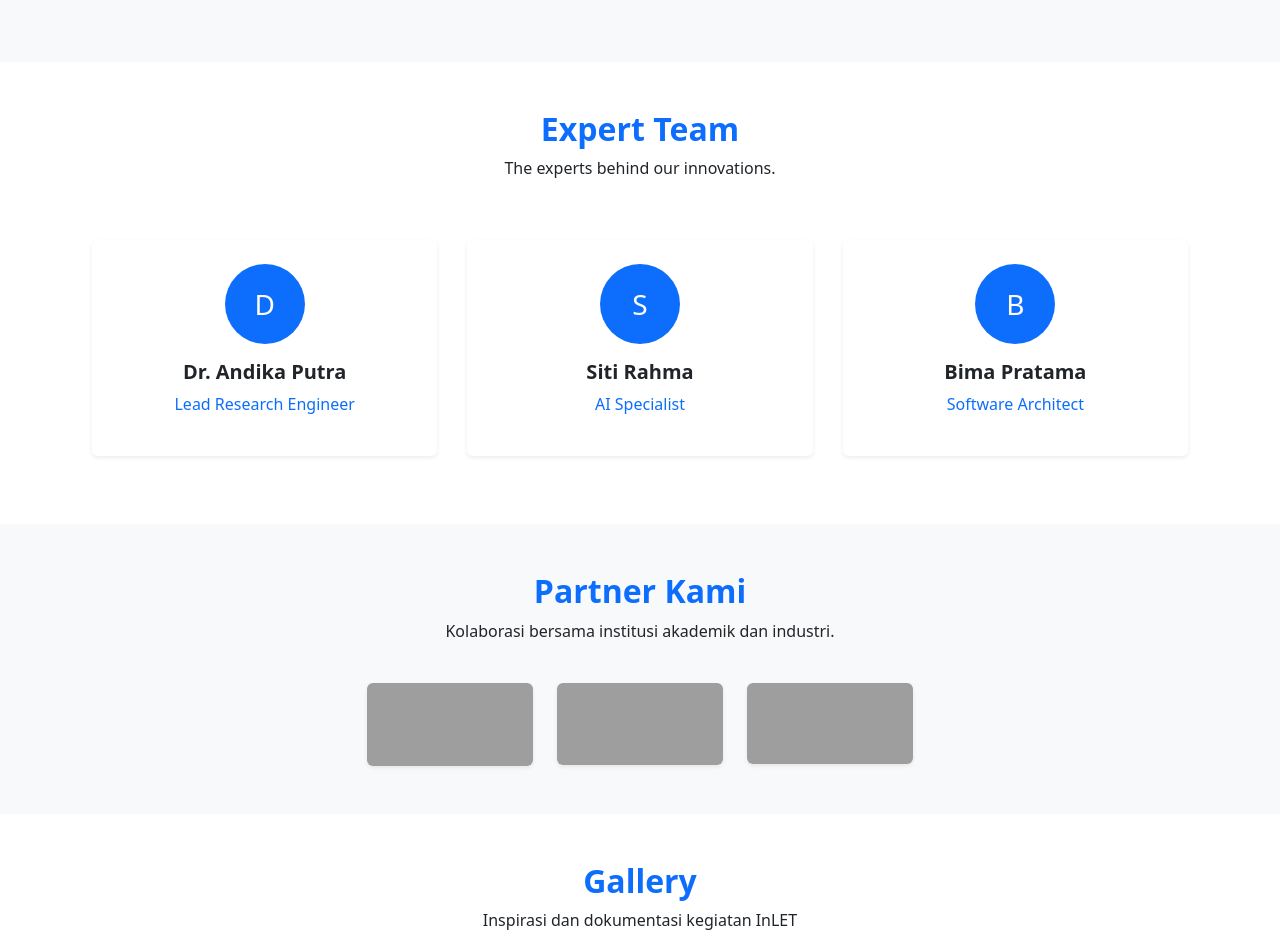
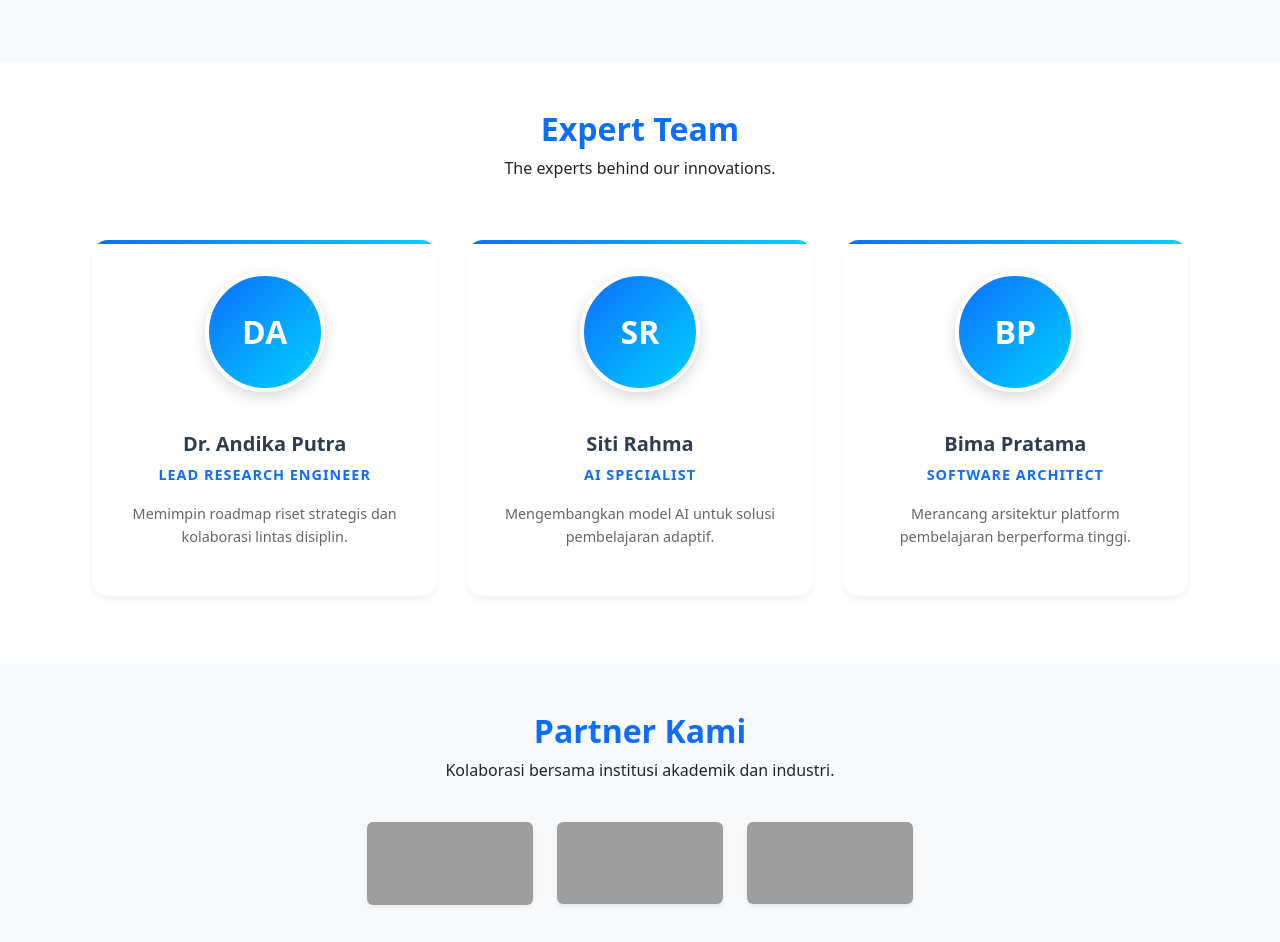
Before and after one commit to FALAA-1285/PBL-InLET, a PHP site: page / in a window 1280 px wide. Shown: the part 1501-2443 px from the top of the page. Run offline with PHP 8.4, Linux system fonts and the light colour scheme; grey boxes are pictures that could not be loaded.

Commit message:
membuat kotak aja

```diff
--- a/css/style-home.css
+++ b/css/style-home.css
@@ -104,3 +104,57 @@ body::-webkit-scrollbar {
 .teamSwiper .swiper-slide {
     width: 300px;
 }
+
+.card-surface {
+    background: #ffffff;
+    border-radius: 18px;
+    border: 1px solid rgba(148, 163, 184, 0.25);
+    box-shadow: 0 15px 45px rgba(15, 23, 42, 0.08);
+}
+
+.research {
+    background: var(--light, #f8fafc);
+    padding: 6rem 2rem;
+}
+
+.research-container {
+    max-width: 1200px;
+    margin: 0 auto;
+}
+
+.research-card {
+    padding: 2rem;
+    border-left: 5px solid var(--primary, #2563eb);
+    display: flex;
+    flex-direction: column;
+    gap: 1rem;
+    height: 100%;
+}
+
+.research-card h4 {
+    font-size: 1.35rem;
+    color: var(--primary, #2563eb);
+    margin-bottom: 0.25rem;
+}
+
+.research-card p {
+    color: var(--gray, #64748b);
+    margin-bottom: 0;
+}
+
+.research-card .research-meta {
+    font-size: 0.9rem;
+    font-weight: 600;
+    color: var(--primary-dark, #1e40af);
+}
+
+.research-card .research-video {
+    margin-top: 0.5rem;
+}
+
+.research-empty {
+    border: 2px dashed rgba(37, 99, 235, 0.25);
+    border-radius: 16px;
+    padding: 3rem 2rem;
+    color: var(--gray, #64748b);
+}
--- /dev/null
+++ b/css/style-member.css
@@ -0,0 +1,180 @@
+/* css/style-member.css */
+
+:root {
+    --card-bg: #ffffff;
+    --primary-color: #0d6efd; /* Biru Bootstrap standar, ubah sesuai branding */
+    --secondary-color: #6c757d;
+    --hover-shadow: 0 15px 30px rgba(0,0,0,0.1);
+    --gradient-accent: linear-gradient(135deg, var(--primary-color), #00d2ff);
+}
+
+/* Hero Section Adjustment */
+.hero {
+    /* Pastikan path background image sesuai dengan struktur folder Anda */
+    /* background: linear-gradient(rgba(0,0,0,0.7), rgba(0,0,0,0.7)), url('../images/bg-hero.jpg'); */
+    background-color: #2c3e50;
+    padding: 80px 0;
+    margin-bottom: 0;
+}
+
+.team-section {
+    padding: 5rem 0;
+    background-color: #f8f9fa;
+}
+
+/* Card Container */
+.member-card {
+    background: var(--card-bg);
+    border-radius: 16px;
+    overflow: hidden;
+    box-shadow: 0 4px 6px rgba(0,0,0,0.05);
+    transition: all 0.3s ease;
+    height: 100%;
+    border: none;
+    display: flex;
+    flex-direction: column;
+    position: relative;
+}
+
+/* Decorative Top Line */
+.member-card::before {
+    content: '';
+    position: absolute;
+    top: 0;
+    left: 0;
+    width: 100%;
+    height: 4px;
+    background: var(--gradient-accent);
+}
+
+.member-card:hover {
+    transform: translateY(-10px);
+    box-shadow: var(--hover-shadow);
+}
+
+/* Avatar / Image Area */
+.member-img-wrapper {
+    width: 120px;
+    height: 120px;
+    margin: 2rem auto 1rem;
+    position: relative;
+}
+
+.member-img {
+    width: 100%;
+    height: 100%;
+    object-fit: cover;
+    border-radius: 50%;
+    border: 4px solid #fff;
+    box-shadow: 0 5px 15px rgba(0,0,0,0.15);
+    background-color: #eee;
+}
+
+/* Fallback Initials Circle */
+.member-initials {
+    width: 100%;
+    height: 100%;
+    background: var(--gradient-accent);
+    color: white;
+    border-radius: 50%;
+    display: flex;
+    align-items: center;
+    justify-content: center;
+    font-size: 2rem;
+    font-weight: bold;
+    border: 4px solid #fff;
+    box-shadow: 0 5px 15px rgba(0,0,0,0.15);
+    user-select: none;
+}
+
+/* Text Content */
+.member-info {
+    padding: 1.5rem;
+    text-align: center;
+    flex-grow: 1;
+    display: flex;
+    flex-direction: column;
+}
+
+.member-name {
+    font-size: 1.25rem;
+    font-weight: 700;
+    color: #2c3e50;
+    margin-bottom: 0.5rem;
+}
+
+.member-role {
+    font-size: 0.9rem;
+    color: var(--primary-color);
+    font-weight: 600;
+    text-transform: uppercase;
+    letter-spacing: 1px;
+    margin-bottom: 1rem;
+}
+
+.member-desc {
+    font-size: 0.9rem;
+    color: #666;
+    line-height: 1.6;
+    margin-bottom: 1.5rem;
+
+    /* Membatasi teks menjadi 3 baris dengan '...' */
+    display: -webkit-box;
+    -webkit-line-clamp: 3;
+    -webkit-box-orient: vertical;
+    overflow: hidden;
+}
+
+/* Footer Card (Email) */
+.member-footer {
+    padding: 1rem;
+    background: #f8f9fa;
+    border-top: 1px solid #eee;
+    text-align: center;
+}
+
+.btn-email {
+    color: var(--secondary-color);
+    text-decoration: none;
+    font-size: 0.9rem;
+    transition: color 0.2s;
+    display: inline-block;
+}
+
+.btn-email:hover {
+    color: var(--primary-color);
+}
+
+/* Custom Pagination */
+.pagination-modern {
+    gap: 0.35rem;
+}
+
+.pagination-modern .page-link {
+    border: none;
+    border-radius: 18px;
+    padding: 0.65rem 1.3rem;
+    font-weight: 600;
+    letter-spacing: 0.5px;
+    color: #475569;
+    background: #fff;
+    box-shadow: 0 12px 24px rgba(15, 23, 42, 0.08);
+    transition: all 0.2s ease;
+}
+
+.pagination-modern .page-link:hover {
+    color: var(--primary-color);
+    transform: translateY(-1px);
+}
+
+.pagination-modern .page-item.active .page-link {
+    background: var(--primary-color);
+    color: #fff;
+    box-shadow: 0 15px 30px rgba(13, 110, 253, 0.35);
+}
+
+.pagination-modern .page-item.disabled .page-link {
+    opacity: 0.4;
+    box-shadow: none;
+    color: #94a3b8;
+}
--- a/index.php
+++ b/index.php
@@ -9,9 +9,21 @@ for ($i = 1; $i <= 25; $i++) {
 }
 
 $team = [
-    ["nama" => "Dr. Andika Putra", "jabatan" => "Lead Research Engineer"],
-    ["nama" => "Siti Rahma", "jabatan" => "AI Specialist"],
-    ["nama" => "Bima Pratama", "jabatan" => "Software Architect"],
+    [
+        "nama" => "Dr. Andika Putra",
+        "jabatan" => "Lead Research Engineer",
+        "deskripsi" => "Memimpin roadmap riset strategis dan kolaborasi lintas disiplin."
+    ],
+    [
+        "nama" => "Siti Rahma",
+        "jabatan" => "AI Specialist",
+        "deskripsi" => "Mengembangkan model AI untuk solusi pembelajaran adaptif."
+    ],
+    [
+        "nama" => "Bima Pratama",
+        "jabatan" => "Software Architect",
+        "deskripsi" => "Merancang arsitektur platform pembelajaran berperforma tinggi."
+    ],
 ];
 
 $partners = [
@@ -49,6 +61,21 @@ $gallery_total_pages = ceil($gallery_total_items / $gallery_limit);
 
 $current_gallery = array_slice($gallery, $gallery_start, $gallery_limit);
 
+function getInitials($name) {
+    $words = preg_split('/\s+/', trim($name));
+    $initials = '';
+    foreach ($words as $word) {
+        if ($word === '') {
+            continue;
+        }
+        $initials .= mb_substr($word, 0, 1);
+        if (mb_strlen($initials) >= 2) {
+            break;
+        }
+    }
+    return strtoupper($initials);
+}
+
 ?>
 <!DOCTYPE html>
 <html lang="en">
@@ -63,6 +90,7 @@ $current_gallery = array_slice($gallery, $gallery_start, $gallery_limit);
     <link rel="stylesheet" href="css/style-home.css">
     <link rel="stylesheet" href="css/style-header.css">
     <link rel="stylesheet" href="css/style-footer.css">
+    <link rel="stylesheet" href="css/style-member.css">
 </head>
 
 <body>
@@ -152,13 +180,19 @@ $current_gallery = array_slice($gallery, $gallery_start, $gallery_limit);
 
                     <?php foreach ($team as $t): ?>
                         <div class="swiper-slide">
-                            <div class="p-4 bg-white shadow-sm rounded text-center">
-                                <div class="rounded-circle bg-primary text-white d-inline-flex justify-content-center align-items-center mb-3"
-                                    style="width:80px;height:80px;font-size:28px;">
-                                    <?= substr($t["nama"], 0, 1) ?>
+                            <div class="member-card card-surface h-100 text-center">
+                                <div class="member-img-wrapper">
+                                    <div class="member-initials">
+                                        <?= htmlspecialchars(getInitials($t["nama"])) ?>
+                                    </div>
                                 </div>
-                                <h5 class="fw-bold"><?= $t["nama"] ?></h5>
-                                <p class="text-primary"><?= $t["jabatan"] ?></p>
+                                <div class="member-info">
+                                    <h3 class="member-name"><?= htmlspecialchars($t["nama"]) ?></h3>
+                                    <div class="member-role"><?= htmlspecialchars($t["jabatan"]) ?></div>
+                                    <?php if (!empty($t["deskripsi"])): ?>
+                                        <p class="member-desc"><?= htmlspecialchars($t["deskripsi"]) ?></p>
+                                    <?php endif; ?>
+                                </div>
                             </div>
                         </div>
                     <?php endforeach; ?>
```
Also changed, not shown: member.php (+98 -83 lines), research.php (+20 -12 lines).
